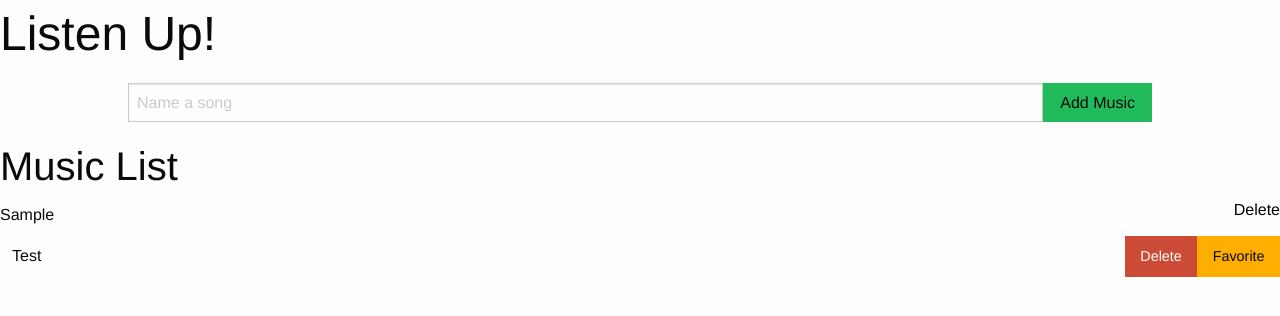
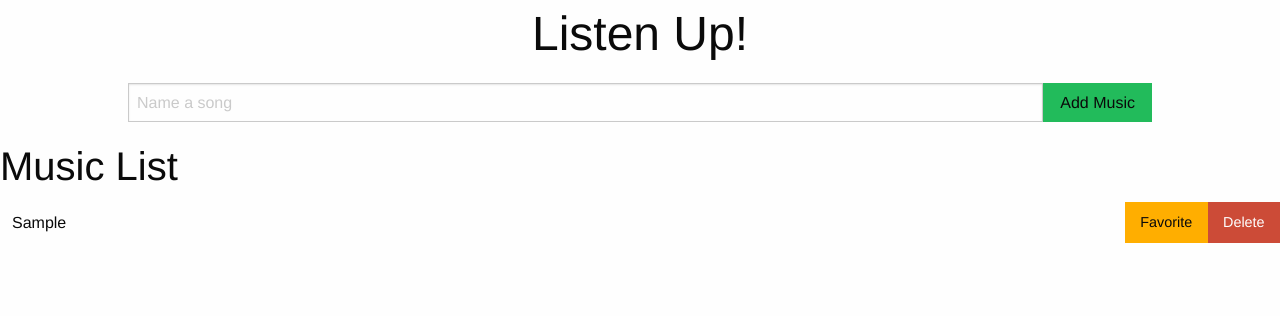
Before and after one commit to jdwhite88/listen-up, a plain HTML site: page index.html in a window 1280 px wide. Both pictures are taken after typing "Sample" into the empty fields and a click on the button "Add Music". Drawn offline with nearby package versions, Linux system fonts and the light colour scheme.

Commit message:
Add clones of template for each list item

```diff
--- a/index.css
+++ b/index.css
@@ -16,6 +16,10 @@ h1 {
     float: right;
 }
 
+header {
+    text-align: center;
+}
+
 .actions .button {
     margin-bottom: 0;
 }
@@ -23,3 +27,7 @@ h1 {
 .musicName {
     margin: 0 0.75rem;
 }
+
+.template {
+    display: none;
+}
--- a/index.html
+++ b/index.html
@@ -46,11 +46,11 @@
 
         <!-- User will add song titles here  -->
         <ul id="musicList" class="no-bullet">
-            <li class="music grid-x align-middle">
-                <span class="musicName cell auto">Test</span>
+            <li class="template music grid-x align-middle">
+                <span class="musicName cell auto"></span>
                 <span class="actions cell shrink">
+                    <button class="button alert">Delete</button>
                     <button class="button warning">Favorite</button>
-                    <button class="button alert">Delete</button>
                 </span>
             </li>
         </ul>
--- a/index.js
+++ b/index.js
@@ -4,6 +4,8 @@ const app = {
         this.max = 0;
         this.songArray = [];
         this.songList = document.querySelector(selectors.listSelector);
+        this.template = document.querySelector(selectors.templateSelector);
+
         document
             .querySelector(selectors.formSelector)
             .addEventListener('submit', (ev) => {
@@ -28,19 +30,23 @@ const app = {
             name: form.musicName.value,
         }
         this.songArray.push(song);
-        const listItem = document.createElement('li');
+        //const listItem = document.createElement('li');
+        const listItem = this.template.cloneNode(true);
+        listItem.classList.remove('template');
         listItem.dataset.id = song.id;
         listItem.dataset.name = song.name;
-        listItem.textContent = song.name;
-        const deleteButton = document.createElement('button');
-        const buttonText = document.createTextNode('Delete');
-        deleteButton.type = 'button';
-        deleteButton.style.display = 'inline-block';
-        deleteButton.addEventListener('click', (deleteEv) => {
-            this.deleteListItem(deleteEv);
-        });
-        deleteButton.appendChild(buttonText);
-        listItem.appendChild(deleteButton);
+        listItem
+            .querySelector('.musicName')
+            .textContent = song.name;
+        // const deleteButton = document.createElement('button');
+        // const buttonText = document.createTextNode('Delete');
+        // deleteButton.type = 'button';
+        // deleteButton.style.display = 'inline-block';
+        // deleteButton.addEventListener('click', (deleteEv) => {
+        //     this.deleteListItem(deleteEv);
+        // });
+        // deleteButton.appendChild(buttonText);
+        // listItem.appendChild(deleteButton);
         return listItem;
     },
 
@@ -57,4 +63,5 @@ const app = {
 app.init({
     formSelector: '#musicForm',
     listSelector: '#musicList',
+    templateSelector: '.music.template',
 });
```
